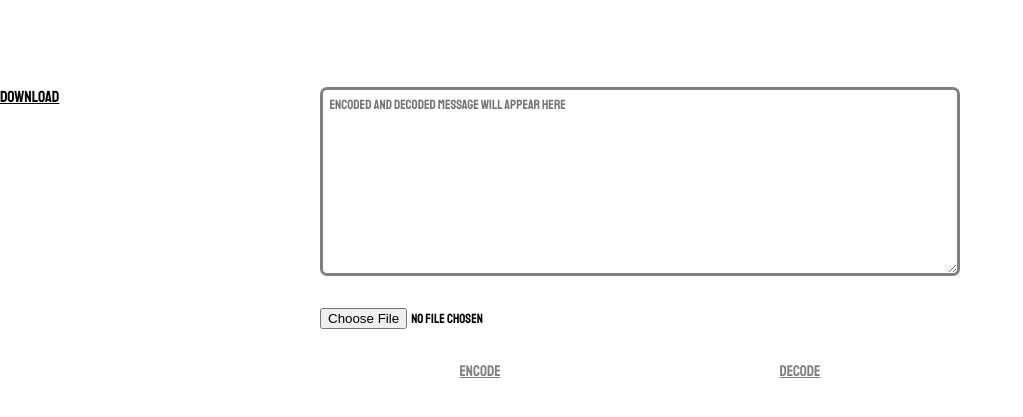
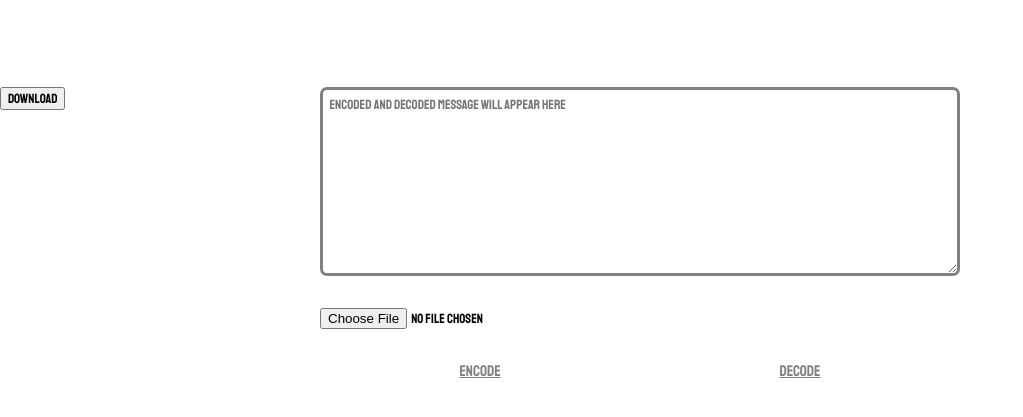
Before and after one commit to 0-harshit-0/Steganography, a plain HTML site: page index.html in a window 1280 px wide. Shown: the part 67-484 px from the top of the page, without its empty margins (0-1023 px from the left). Drawn offline with Linux system fonts and the light colour scheme.

Commit message:
Update index.html

```diff
--- a/index.html
+++ b/index.html
@@ -25,7 +25,7 @@
 	</div>
 
 	<canvas></canvas>
-	<u id="download">download</u>
+	<button id="download">download</button>
 	<u id="back">back</u>
 
 </body>
```
